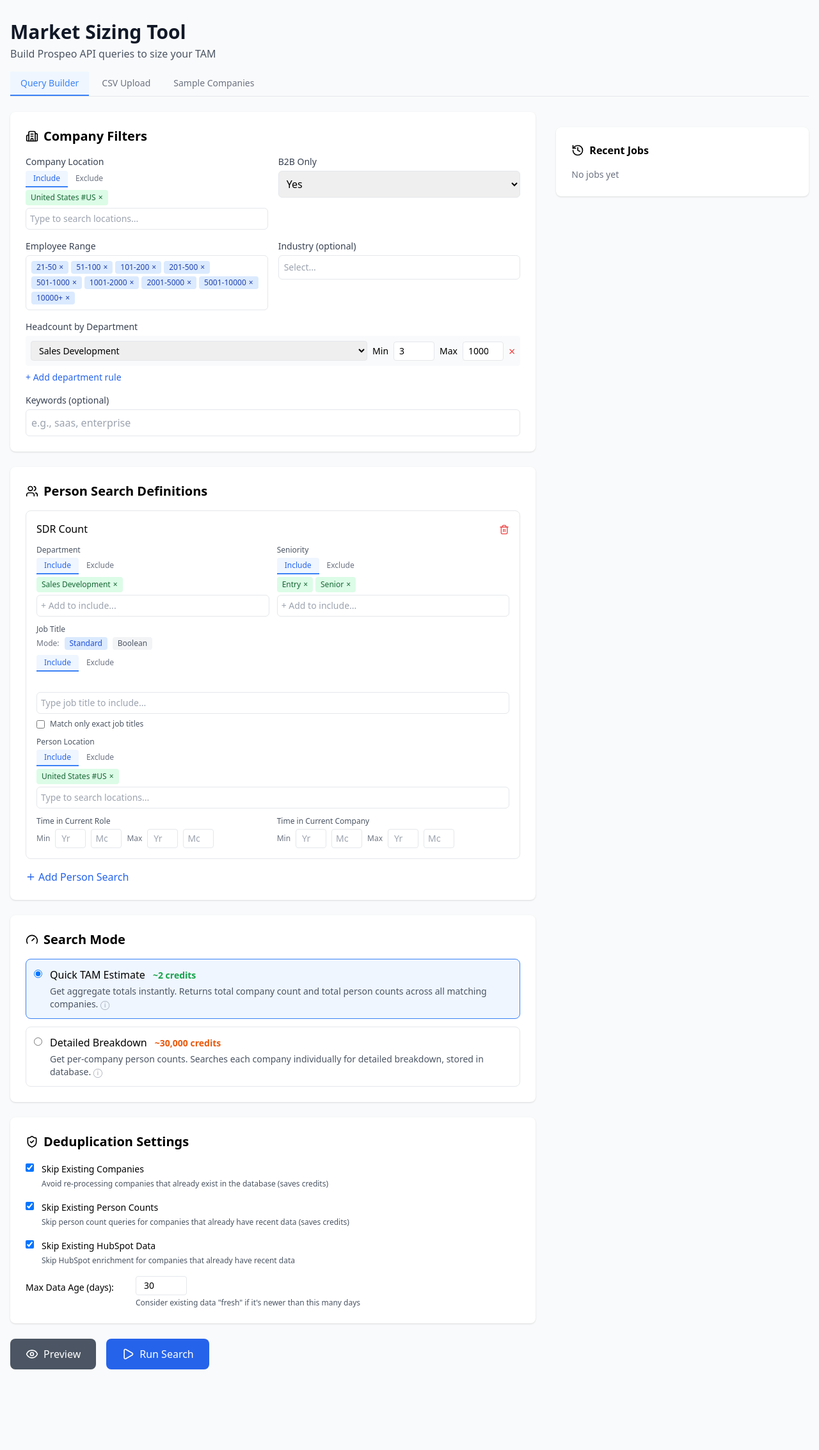
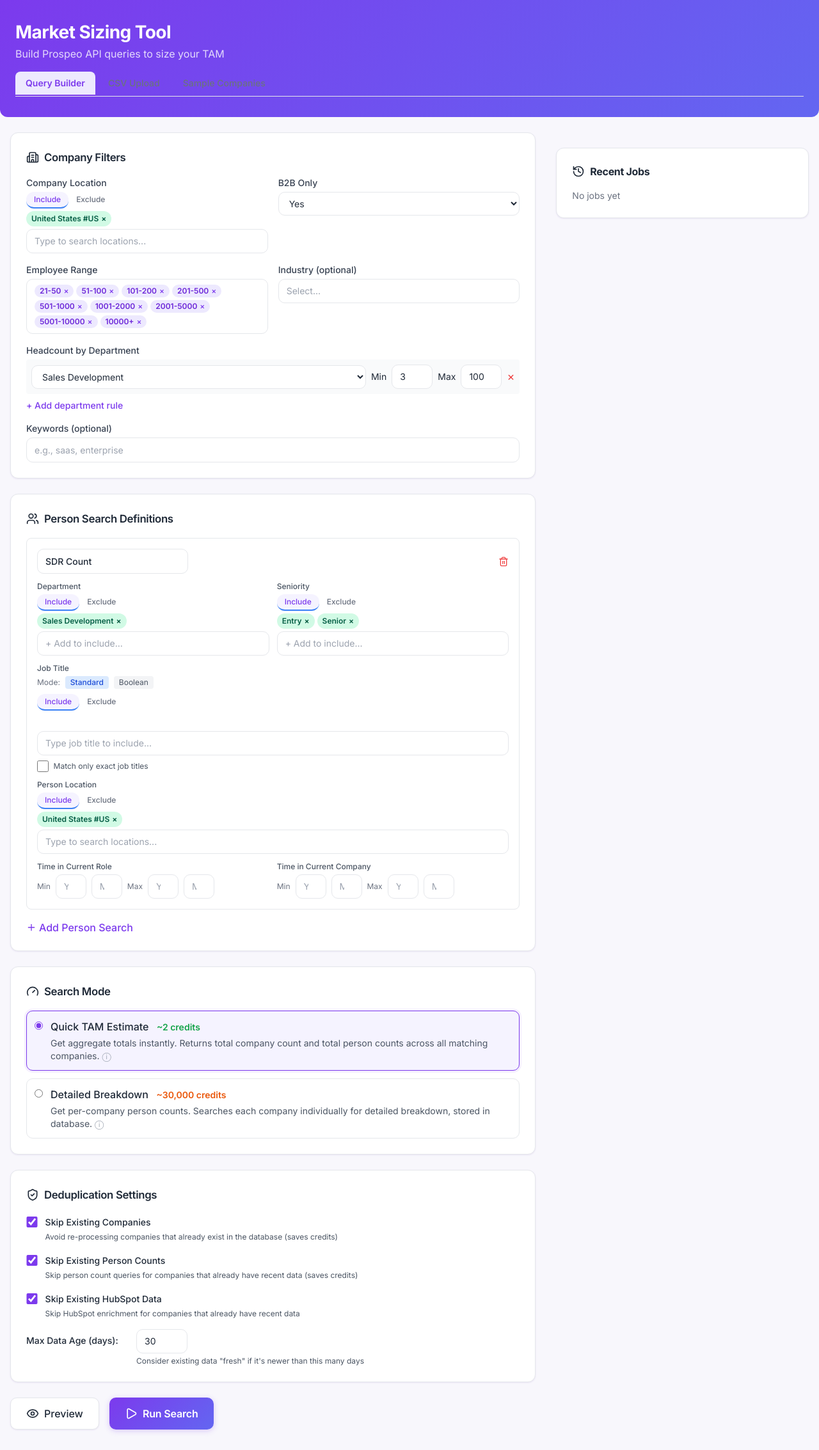
Before and after one commit to charlie-wiebe/market-sizing-tool, a Flask app: page / in a window 1280 px wide. Shown: the whole page at 64% size. Before the commit the page ends 2141 px from the top, so only its background shows below. Run offline with Flask 3, Linux system fonts and the light colour scheme; data that the repository does not hold is empty; some libraries are stand-ins or nearby versions.

Commit message:
Add Nooks.ai-inspired UI theme (CSS-only, no HTML changes)

```diff
--- /dev/null
+++ b/static/nooks-theme.css
@@ -0,0 +1,448 @@
+/* ============================================================
+   Nooks.ai-Inspired Theme Override
+   Loaded AFTER Tailwind — uses targeted selectors to restyle
+   the entire app without changing HTML structure.
+   ============================================================ */
+
+/* ---------- Web Font ---------- */
+@import url('https://fonts.googleapis.com/css2?family=Inter:wght@400;500;600;700;800&display=swap');
+
+/* ---------- CSS Variables ---------- */
+:root {
+  --nooks-purple: #7C3AED;
+  --nooks-purple-dark: #6D28D9;
+  --nooks-purple-light: #EDE9FE;
+  --nooks-purple-50: #F5F3FF;
+  --nooks-violet: #8B5CF6;
+  --nooks-indigo: #6366F1;
+  --nooks-bg: #F8F7FC;
+  --nooks-card: #FFFFFF;
+  --nooks-border: #E5E7EB;
+  --nooks-text: #1F2937;
+  --nooks-text-secondary: #6B7280;
+  --nooks-radius: 12px;
+  --nooks-shadow: 0 1px 3px rgba(124, 58, 237, 0.06), 0 1px 2px rgba(0,0,0,0.04);
+  --nooks-shadow-lg: 0 4px 16px rgba(124, 58, 237, 0.08), 0 2px 4px rgba(0,0,0,0.04);
+}
+
+/* ---------- Base ---------- */
+body {
+  font-family: 'Inter', -apple-system, BlinkMacSystemFont, 'Segoe UI', sans-serif !important;
+  background: var(--nooks-bg) !important;
+  color: var(--nooks-text);
+  -webkit-font-smoothing: antialiased;
+}
+
+/* ---------- Typography ---------- */
+h1, h2, h3, h4 {
+  font-weight: 700 !important;
+  letter-spacing: -0.02em;
+  color: var(--nooks-text);
+}
+h1 { font-size: 1.75rem !important; }
+
+/* ---------- Header / Title Area ---------- */
+body > div > header,
+body > div > div > header {
+  background: linear-gradient(135deg, var(--nooks-purple) 0%, var(--nooks-indigo) 100%);
+  margin: -2rem -1rem 2rem -1rem;
+  padding: 2rem 1.5rem !important;
+  border-radius: 0 0 var(--nooks-radius) var(--nooks-radius);
+}
+body > div > header h1,
+body > div > div > header h1 {
+  color: #FFFFFF !important;
+}
+body > div > header p,
+body > div > div > header p {
+  color: rgba(255,255,255,0.8) !important;
+}
+
+/* ---------- Cards (bg-white rounded-lg shadow) ---------- */
+.bg-white.rounded-lg.shadow,
+.bg-white.rounded-lg.shadow.p-6,
+.bg-white.rounded-lg.shadow.overflow-hidden {
+  background: var(--nooks-card) !important;
+  border-radius: var(--nooks-radius) !important;
+  box-shadow: var(--nooks-shadow) !important;
+  border: 1px solid var(--nooks-border);
+  transition: box-shadow 0.2s ease, border-color 0.2s ease;
+}
+.bg-white.rounded-lg.shadow:hover,
+.bg-white.rounded-lg.shadow.p-6:hover {
+  box-shadow: var(--nooks-shadow-lg) !important;
+  border-color: #DDD6FE;
+}
+
+/* ---------- Section Headers inside cards ---------- */
+.bg-white.rounded-lg.shadow h2,
+.bg-white.rounded-lg.shadow.p-6 h2 {
+  font-size: 1.05rem !important;
+  font-weight: 600 !important;
+  color: var(--nooks-text) !important;
+  display: flex;
+  align-items: center;
+  gap: 0.5rem;
+}
+.bg-white.rounded-lg.shadow h2 i,
+.bg-white.rounded-lg.shadow.p-6 h2 i {
+  color: var(--nooks-purple) !important;
+}
+
+/* ---------- Tabs (override tab-active/tab-inactive) ---------- */
+.tab-active {
+  color: var(--nooks-purple) !important;
+  border-color: var(--nooks-purple) !important;
+  background: var(--nooks-purple-light) !important;
+  border-radius: 8px 8px 0 0;
+  font-weight: 600 !important;
+}
+.tab-inactive {
+  color: var(--nooks-text-secondary) !important;
+  border-color: transparent !important;
+  border-radius: 8px 8px 0 0;
+}
+.tab-inactive:hover {
+  color: var(--nooks-purple) !important;
+  background: var(--nooks-purple-50) !important;
+}
+
+/* ---------- Buttons — Primary (bg-blue-600, bg-indigo-600) ---------- */
+.bg-blue-600,
+.bg-indigo-600,
+button[class*="bg-blue-600"],
+a[class*="bg-blue-600"],
+button[class*="bg-indigo-600"],
+a[class*="bg-indigo-600"] {
+  background: linear-gradient(135deg, var(--nooks-purple) 0%, var(--nooks-indigo) 100%) !important;
+  border: none !important;
+  border-radius: 10px !important;
+  font-weight: 600 !important;
+  letter-spacing: -0.01em;
+  box-shadow: 0 2px 8px rgba(124, 58, 237, 0.25) !important;
+  transition: all 0.2s ease !important;
+}
+.bg-blue-600:hover,
+.bg-indigo-600:hover,
+button[class*="bg-blue-600"]:hover,
+a[class*="bg-blue-600"]:hover,
+button[class*="bg-indigo-600"]:hover,
+a[class*="bg-indigo-600"]:hover {
+  filter: brightness(1.08);
+  box-shadow: 0 4px 14px rgba(124, 58, 237, 0.35) !important;
+  transform: translateY(-1px);
+}
+
+/* ---------- Buttons — Secondary (bg-gray-600, bg-gray-200) ---------- */
+.bg-gray-600,
+button[class*="bg-gray-600"],
+a[class*="bg-gray-600"] {
+  background: #FFFFFF !important;
+  color: var(--nooks-text) !important;
+  border: 1.5px solid var(--nooks-border) !important;
+  border-radius: 10px !important;
+  font-weight: 500 !important;
+  box-shadow: var(--nooks-shadow) !important;
+  transition: all 0.2s ease !important;
+}
+.bg-gray-600:hover,
+button[class*="bg-gray-600"]:hover,
+a[class*="bg-gray-600"]:hover {
+  border-color: var(--nooks-purple) !important;
+  color: var(--nooks-purple) !important;
+  background: var(--nooks-purple-50) !important;
+}
+
+a[class*="bg-gray-200"] {
+  background: var(--nooks-purple-light) !important;
+  color: var(--nooks-purple-dark) !important;
+  border-radius: 10px !important;
+  font-weight: 500 !important;
+  border: 1px solid #DDD6FE !important;
+  transition: all 0.2s ease !important;
+}
+a[class*="bg-gray-200"]:hover {
+  background: var(--nooks-purple) !important;
+  color: white !important;
+}
+
+/* ---------- Buttons — Success (bg-green-600) ---------- */
+.bg-green-600,
+a[class*="bg-green-600"] {
+  background: linear-gradient(135deg, #059669 0%, #10B981 100%) !important;
+  border-radius: 10px !important;
+  font-weight: 600 !important;
+  box-shadow: 0 2px 8px rgba(5, 150, 105, 0.25) !important;
+}
+.bg-green-600:hover,
+a[class*="bg-green-600"]:hover {
+  filter: brightness(1.08);
+  box-shadow: 0 4px 14px rgba(5, 150, 105, 0.35) !important;
+}
+
+/* ---------- Form Inputs ---------- */
+input[type="text"],
+input[type="number"],
+input[type="email"],
+input[type="password"],
+input[type="search"],
+select,
+textarea,
+.border.rounded-md,
+input.border.rounded-md,
+select.border.rounded-md,
+input.w-full.border,
+select.w-full.border {
+  border: 1.5px solid var(--nooks-border) !important;
+  border-radius: 10px !important;
+  padding: 0.5rem 0.75rem !important;
+  font-size: 0.875rem !important;
+  transition: all 0.2s ease !important;
+  background: white !important;
+}
+input[type="text"]:focus,
+input[type="number"]:focus,
+select:focus,
+textarea:focus {
+  border-color: var(--nooks-purple) !important;
+  box-shadow: 0 0 0 3px rgba(124, 58, 237, 0.1) !important;
+  outline: none !important;
+}
+
+/* ---------- Checkboxes ---------- */
+input[type="checkbox"] {
+  accent-color: var(--nooks-purple);
+  width: 1.1rem;
+  height: 1.1rem;
+  border-radius: 4px;
+}
+
+/* ---------- Radio Buttons (Search Mode cards) ---------- */
+label:has(input[type="radio"]) {
+  border-radius: 10px !important;
+  border: 1.5px solid var(--nooks-border) !important;
+  transition: all 0.2s ease !important;
+}
+label:has(input[type="radio"]:checked) {
+  border-color: var(--nooks-purple) !important;
+  background: var(--nooks-purple-50) !important;
+  box-shadow: 0 0 0 3px rgba(124, 58, 237, 0.08) !important;
+}
+label:has(input[type="radio"]) .font-medium {
+  color: var(--nooks-text);
+}
+input[type="radio"] {
+  accent-color: var(--nooks-purple);
+}
+
+/* ---------- Add person search link ---------- */
+.text-blue-600:not(.text-sm):not(td *):not(span *) {
+  color: var(--nooks-purple) !important;
+}
+.text-blue-600:hover {
+  color: var(--nooks-purple-dark) !important;
+}
+button[class*="text-blue-600"] {
+  color: var(--nooks-purple) !important;
+  font-weight: 500 !important;
+}
+button[class*="text-blue-600"]:hover {
+  color: var(--nooks-purple-dark) !important;
+}
+
+/* ---------- Stat Cards ---------- */
+.stat-card {
+  background: linear-gradient(135deg, var(--nooks-purple-50) 0%, var(--nooks-purple-light) 100%) !important;
+  border-radius: var(--nooks-radius) !important;
+  border: 1px solid #DDD6FE;
+}
+.stat-card-green {
+  background: linear-gradient(135deg, #ECFDF5 0%, #D1FAE5 100%) !important;
+  border-radius: var(--nooks-radius) !important;
+  border: 1px solid #A7F3D0;
+}
+
+/* Summary stat cards on results page */
+.grid.grid-cols-1.md\:grid-cols-4 > .bg-white.rounded-lg.shadow.p-6 {
+  border-top: 3px solid var(--nooks-purple);
+}
+.grid.grid-cols-1.md\:grid-cols-4 > .bg-white.rounded-lg.shadow.p-6 .text-3xl {
+  color: var(--nooks-purple) !important;
+}
+
+/* JS-generated person count cards */
+.grid.grid-cols-1.md\:grid-cols-4 .text-3xl.font-bold.text-blue-600 {
+  color: var(--nooks-purple) !important;
+}
+
+/* ---------- Tables ---------- */
+table {
+  width: 100%;
+  border-collapse: separate;
+  border-spacing: 0;
+}
+thead {
+  background: var(--nooks-purple-50) !important;
+}
+thead th {
+  font-weight: 600 !important;
+  font-size: 0.75rem !important;
+  text-transform: uppercase !important;
+  letter-spacing: 0.05em !important;
+  color: var(--nooks-purple-dark) !important;
+  padding: 0.75rem 1rem !important;
+  border-bottom: 2px solid #DDD6FE !important;
+}
+tbody tr {
+  transition: background 0.15s ease;
+}
+tbody tr:hover {
+  background: var(--nooks-purple-50) !important;
+}
+tbody td {
+  padding: 0.75rem 1rem !important;
+  font-size: 0.875rem;
+  border-bottom: 1px solid #F3F4F6;
+}
+
+/* ---------- Progress Bar ---------- */
+.bg-blue-600.h-3.rounded-full {
+  background: linear-gradient(90deg, var(--nooks-purple) 0%, var(--nooks-violet) 100%) !important;
+  border-radius: 999px !important;
+}
+.bg-gray-200.rounded-full.h-3 {
+  background: #E5E7EB !important;
+  border-radius: 999px !important;
+  overflow: hidden;
+}
+
+/* ---------- Status Badges ---------- */
+.bg-green-100.text-green-800 {
+  background: #D1FAE5 !important;
+  color: #065F46 !important;
+  font-weight: 600 !important;
+  border-radius: 999px !important;
+}
+.bg-blue-100.text-blue-800 {
+  background: var(--nooks-purple-light) !important;
+  color: var(--nooks-purple-dark) !important;
+  font-weight: 600 !important;
+  border-radius: 999px !important;
+}
+.bg-red-100.text-red-800 {
+  background: #FEE2E2 !important;
+  color: #991B1B !important;
+  font-weight: 600 !important;
+  border-radius: 999px !important;
+}
+
+/* ---------- Job Cards in sidebar ---------- */
+a.block.border.rounded-lg {
+  border-radius: 10px !important;
+  border: 1.5px solid var(--nooks-border) !important;
+  transition: all 0.2s ease !important;
+  padding: 0.875rem !important;
+}
+a.block.border.rounded-lg:hover {
+  border-color: var(--nooks-purple) !important;
+  background: var(--nooks-purple-50) !important;
+  box-shadow: 0 2px 8px rgba(124, 58, 237, 0.08) !important;
+  transform: translateY(-1px);
+}
+
+/* ---------- Toggle switches ---------- */
+.peer-checked\:bg-indigo-600:is(:where(.peer:checked) ~ *) {
+  background-color: var(--nooks-purple) !important;
+}
+
+/* ---------- Drag & Drop area ---------- */
+.border-dashed {
+  border-color: #C4B5FD !important;
+  border-radius: var(--nooks-radius) !important;
+  background: var(--nooks-purple-50);
+  transition: all 0.2s ease;
+}
+.border-dashed:hover {
+  border-color: var(--nooks-purple) !important;
+  background: #EDE9FE;
+}
+
+/* ---------- Info boxes ---------- */
+.bg-blue-50 {
+  background: var(--nooks-purple-50) !important;
+  border-radius: var(--nooks-radius) !important;
+}
+.bg-blue-50 h4,
+.bg-blue-50 .font-medium {
+  color: var(--nooks-purple-dark) !important;
+}
+.bg-blue-50 .text-sm,
+.bg-blue-50 li {
+  color: #5B21B6 !important;
+}
+.border-blue-200 {
+  border-color: #DDD6FE !important;
+}
+
+/* ---------- Error boxes ---------- */
+.bg-red-50 {
+  border-radius: var(--nooks-radius) !important;
+  border: 1px solid #FECACA;
+}
+
+/* ---------- Code blocks ---------- */
+pre {
+  border-radius: 10px !important;
+  font-size: 0.8rem !important;
+  background: #1E1B4B !important;
+  color: #E0E7FF !important;
+  padding: 1rem !important;
+}
+
+/* ---------- Warning/info boxes ---------- */
+.bg-yellow-50 {
+  background: #FFFBEB !important;
+  border-radius: 10px !important;
+  border: 1px solid #FDE68A;
+}
+
+/* ---------- Pagination buttons ---------- */
+#pagination button {
+  border-radius: 8px !important;
+  font-weight: 500 !important;
+  transition: all 0.2s ease !important;
+}
+#pagination button:not(:disabled):hover {
+  border-color: var(--nooks-purple) !important;
+  color: var(--nooks-purple) !important;
+  background: var(--nooks-purple-50) !important;
+}
+
+/* ---------- Lucide Icons in headers ---------- */
+h2 > i[data-lucide],
+h3 > i[data-lucide] {
+  color: var(--nooks-purple) !important;
+}
+
+/* ---------- Scrollbar ---------- */
+::-webkit-scrollbar { width: 6px; height: 6px; }
+::-webkit-scrollbar-track { background: transparent; }
+::-webkit-scrollbar-thumb { background: #C4B5FD; border-radius: 3px; }
+::-webkit-scrollbar-thumb:hover { background: var(--nooks-purple); }
+
+/* ---------- Smooth transitions globally ---------- */
+*, *::before, *::after {
+  transition-property: color, background-color, border-color, box-shadow, transform, opacity;
+  transition-timing-function: ease;
+  transition-duration: 0.15s;
+}
+/* Except animations */
+.animate-spin, [class*="transition-all"] {
+  transition-property: all;
+}
+
+/* ---------- Selection color ---------- */
+::selection {
+  background: var(--nooks-purple-light);
+  color: var(--nooks-purple-dark);
+}
--- a/templates/index.html
+++ b/templates/index.html
@@ -15,6 +15,7 @@
         .stat-card { background: linear-gradient(135deg, #EEF2FF 0%, #E0E7FF 100%); }
         .stat-card-green { background: linear-gradient(135deg, #ECFDF5 0%, #D1FAE5 100%); }
     </style>
+    <link rel="stylesheet" href="/static/nooks-theme.css">
 </head>
 <body class="bg-gray-50 min-h-screen">
     <div class="max-w-7xl mx-auto px-4 py-8">
--- a/templates/job_details.html
+++ b/templates/job_details.html
@@ -10,6 +10,7 @@
         .tab-active { color: #4F46E5; border-color: #4F46E5; }
         .tab-inactive { color: #6B7280; border-color: transparent; }
     </style>
+    <link rel="stylesheet" href="/static/nooks-theme.css">
 </head>
 <body class="bg-gray-50 min-h-screen">
     <div class="max-w-7xl mx-auto px-4 py-8">
--- a/templates/results.html
+++ b/templates/results.html
@@ -6,6 +6,7 @@
     <title>Job Results - {{ job.name }}</title>
     <script src="https://cdn.tailwindcss.com"></script>
     <script src="https://unpkg.com/lucide@latest"></script>
+    <link rel="stylesheet" href="/static/nooks-theme.css">
 </head>
 <body class="bg-gray-50 min-h-screen">
     <div class="max-w-7xl mx-auto px-4 py-8">
```
